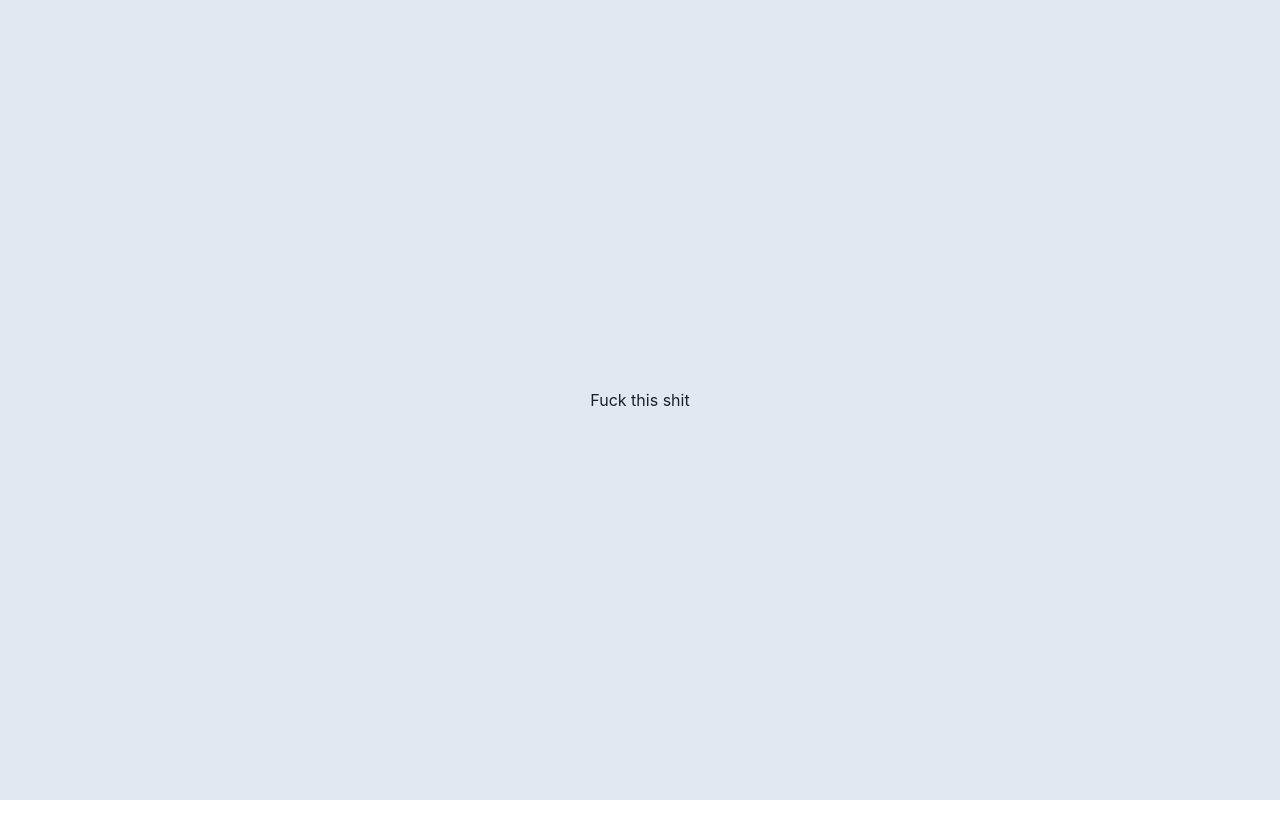
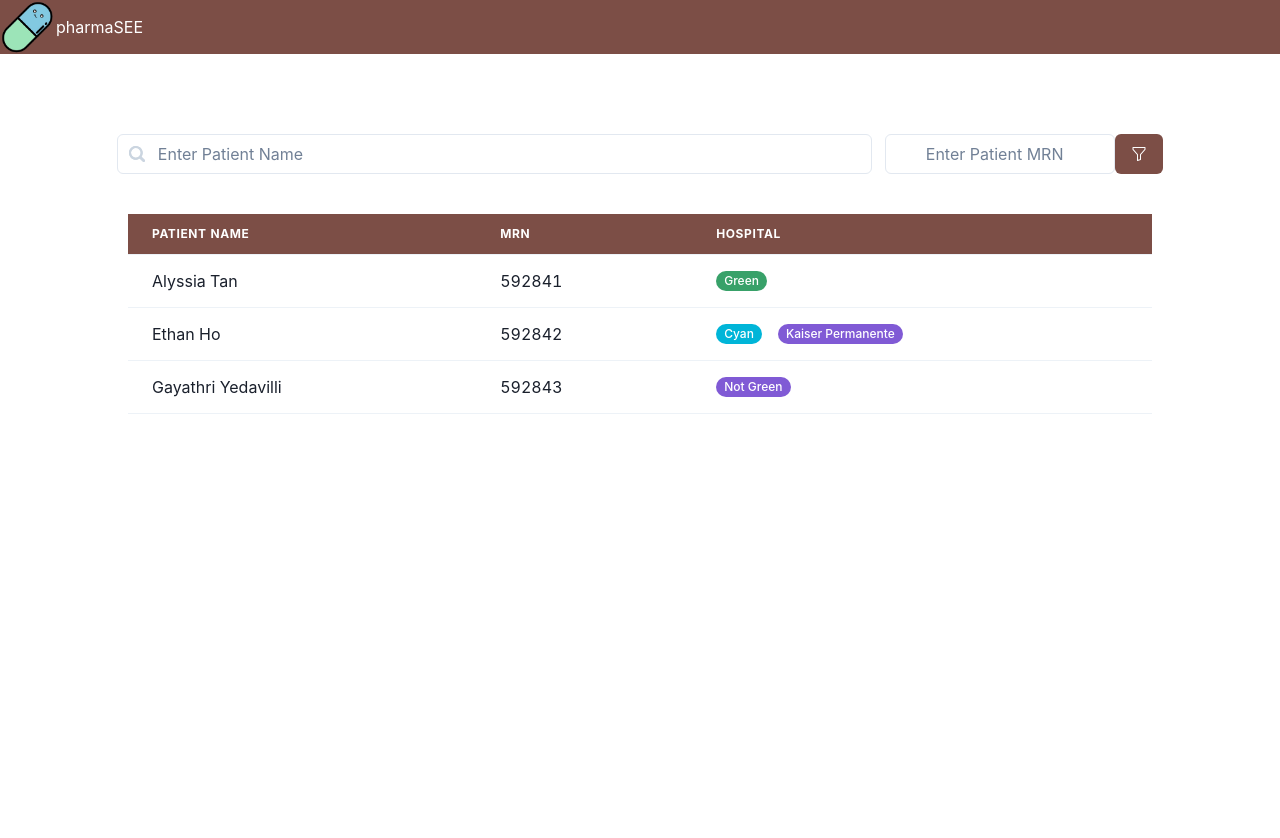
Before and after one commit to eachen1010/pharmasee_frontend, a React (Create React App) app: page /search in a window 1280 px wide. Shown: the top 838 px of the page. Before the commit the page ends 800 px from the top, so only its background shows below. Built offline with nearby package versions, Linux system fonts and the light colour scheme.

Commit message:
Committing searchpage

```diff
--- a/package.json
+++ b/package.json
@@ -3,6 +3,7 @@
   "version": "0.1.0",
   "private": true,
   "dependencies": {
+    "@chakra-ui/icons": "^2.1.1",
     "@chakra-ui/react": "^2.8.2",
     "@emotion/react": "^11.11.3",
     "@emotion/styled": "^11.11.0",
--- a/src/App.jsx
+++ b/src/App.jsx
@@ -1,6 +1,7 @@
 // import logo from './logo.svg';
 import * as React from 'react'
 import Login from './pages/Login';
+import Navbar from './components/Navbar';
 import PatientSearch from './pages/PatientSearch';
 import { ChakraProvider } from '@chakra-ui/react'
 import './App.css';
@@ -10,6 +11,7 @@ const App = () => {
 
   return (
     <ChakraProvider>
+      <Navbar />
       <Router>
         <Routes>
           <Route path="/login" element={<Login />} />
--- /dev/null
+++ b/src/components/Navbar.css
@@ -0,0 +1,15 @@
+
+
+.iconStyle {
+    width: '20px';
+    height: '20px';
+    margin-Right: '5px';
+};
+
+.navbar {
+/* height: 72px; */
+color: #7C4E46;
+background-color: var(--cds-blue-1);
+display: flex;
+flex-direction: space-between;
+}
--- /dev/null
+++ b/src/components/Navbar.jsx
@@ -0,0 +1,16 @@
+import React from 'react';
+import styles from './Navbar.css';
+import pharmaseeLogo from './pharmaseeLogo.png';
+
+const Navbar = () => {
+  return (
+    <nav style={{ backgroundColor: '#7C4E46' }} className="navbar">
+      <ul style={{ paddingRight: '39px' }}>
+        <li style={{ backgroundColor: '#7C4E46', color: 'white', display: 'flex', alignItems: 'center', paddingRight: '39px'}}><img src={ pharmaseeLogo } alt="Home" width="56px" height="56px" className="iconStyle" /> pharmaSEE</li>
+        <p style={{ backgroundColor: '#7C4E46', color: 'white'}}></p>
+      </ul>
+    </nav>
+  );
+};
+
+export default Navbar;
--- a/src/pages/App.jsx
+++ /dev/null
@@ -1 +0,0 @@
-import Login from './pages/Login';
--- a/src/pages/PatientSearch.jsx
+++ b/src/pages/PatientSearch.jsx
@@ -1,4 +1,6 @@
 import { useState } from 'react';
+// import Backend from '../../utils.js';
+// import Fuse from 'fuse.js';
 import {
     Flex,
     Heading,
@@ -7,6 +9,18 @@ import {
     InputGroup,
     Stack,
     InputLeftElement,
+    TableContainer,
+    Table,
+    TableCaption,
+    Th,
+    Thead,
+    Tr,
+    Tbody,
+    Td,
+    Tfoot,
+    Tag,
+    TagLabel,
+    HStack,
     chakra,
     Box,
     Link,
@@ -15,25 +29,142 @@ import {
     FormHelperText,
     InputRightElement
   } from "@chakra-ui/react";
-  import { FaUserAlt, FaLock } from "react-icons/fa";
-
-  const CFaUserAlt = chakra(FaUserAlt);
-  const CFaLock = chakra(FaLock);
+  import { BsFunnel } from "react-icons/bs";
+  import pharmaseeLogo from '../components/pharmaseeLogo.png';
+  import { Search2Icon } from '@chakra-ui/icons'
 
 const PatientSearch = () => {
+
+    // const getPatients = async () => {
+    //     try {
+    //         const response = await Backend.get(`/route/route`);
+    //         setEventsData(prevEventsData =>
+    //           prevEventsData.map(event =>
+    //             event.event_data_id === event_data_id
+    //               ? { ...event, is_checked_in: !event.is_checked_in }
+    //               : event,
+    //           ),
+    //         );
+    //         return response;
+    //       } catch (err) {
+    //         console.log(err);
+    //       }
+    // };
+
+    const PatientTableEntry = ( {patient} ) => {
+
+        return (
+            <Tr>
+                <Td>{patient.first_name} {patient.last_name}</Td>
+                <Td>{patient.mrn}</Td>
+                <Td>{patient.hospitals}</Td>
+            </Tr>
+        );
+    };
 
     return (
         <>
             <Flex
             flexDirection="column"
-            width="100wh"
+            width="100vw"
             height="100vh"
-            backgroundColor="gray.200"
+            backgroundColor="F3F3F3"
             justifyContent="center"
             alignItems="center"
             >
-
-           <p>Fuck this shit</p>
+            <Flex
+            flexDirection="column"
+            width="95vw"
+            height="80vh"
+            alignItems="center"
+            >
+                <Stack spacing={10} direction="row" width='auto' justifyContent="space-evenly">
+                <InputGroup>
+                    <InputLeftElement pointerEvents='none'>
+                    <Search2Icon color='gray.300' />
+                    </InputLeftElement>
+                    <Input width='59vw' placeholder='Enter Patient Name' marginRight='1vw' />
+                    <InputLeftElement pointerEvents='none'>
+                    <Search2Icon color='gray.300' />
+                    </InputLeftElement>
+                    <Input width='18vw' placeholder='Enter Patient MRN' />
+                    <Button backgroundColor="#7C4E46"><BsFunnel style={{ color: 'white' }} /></Button>
+                </InputGroup>
+                </Stack>
+                <TableContainer width='80vw' marginTop='5vh'>
+                    <Table variant='simple'>
+                        <Thead style={{ backgroundColor: '#7C4E46' }}>
+                        <Tr>
+                            <Th style={{ color: 'white' }}>Patient Name</Th>
+                            <Th style={{ color: 'white' }}>MRN</Th>
+                            <Th style={{ color: 'white' }}>Hospital</Th>
+                        </Tr>
+                        </Thead>
+                        <Tbody>
+                        <Tr justifyContent="space-evenly">
+                            <Td>Alyssia Tan</Td>
+                            <Td>592841</Td>
+                            <Td>
+                                <HStack spacing={4} display='flex'>
+                                    <Tag
+                                    size='sm'
+                                    key='sm'
+                                    borderRadius='full'
+                                    variant='solid'
+                                    colorScheme='green'
+                                    >
+                                    <TagLabel>Green</TagLabel>
+                                    </Tag>
+                                </HStack>
+                            </Td>
+                        </Tr>
+                        <Tr>
+                            <Td>Ethan Ho</Td>
+                            <Td>592842</Td>
+                            <Td>
+                                <HStack spacing={4} display='flex'>
+                                    <Tag
+                                    size='sm'
+                                    key='sm'
+                                    borderRadius='full'
+                                    variant='solid'
+                                    colorScheme='cyan'
+                                    >
+                                    <TagLabel>Cyan</TagLabel>
+                                    </Tag>
+                                    <Tag
+                                    size='sm'
+                                    key='sm'
+                                    borderRadius='full'
+                                    variant='solid'
+                                    colorScheme='purple'
+                                    >
+                                    <TagLabel>Kaiser Permanente</TagLabel>
+                                    </Tag>
+                                </HStack>
+                            </Td>
+                        </Tr>
+                        <Tr>
+                            <Td>Gayathri Yedavilli</Td>
+                            <Td>592843</Td>
+                            <Td>
+                            <HStack spacing={4} display='flex'>
+                                    <Tag
+                                    size='sm'
+                                    key='sm'
+                                    borderRadius='full'
+                                    variant='solid'
+                                    colorScheme='purple'
+                                    >
+                                    <TagLabel>Not Green</TagLabel>
+                                    </Tag>
+                                </HStack>
+                            </Td>
+                        </Tr>
+                        </Tbody>
+                    </Table>
+                    </TableContainer>
+            </Flex>
         </Flex>
       </>
     );
```
Also changed, not shown: src/components/searchBar.js (deleted, +0 -8 lines), 2 other files (tests, documents, lock files or other folders).
